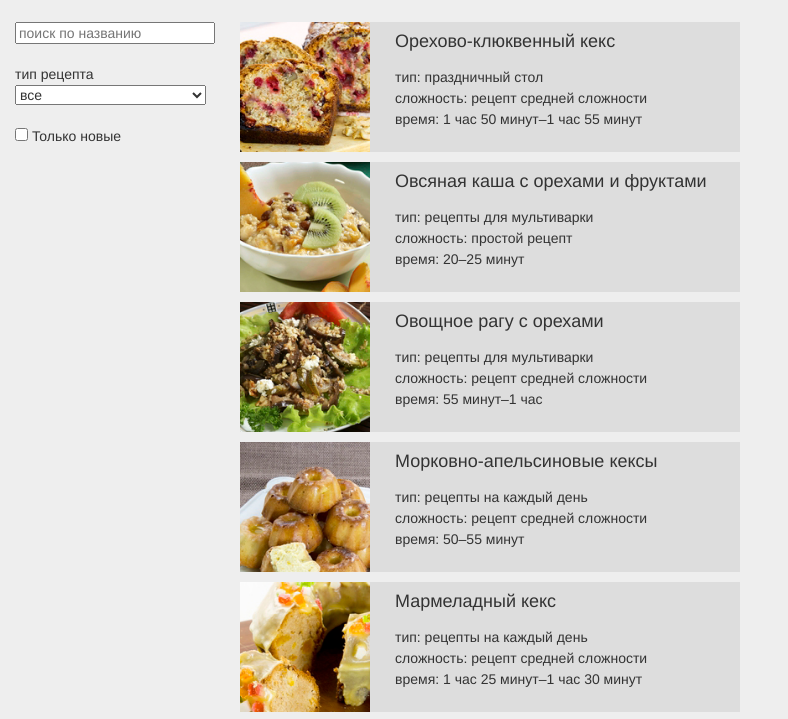
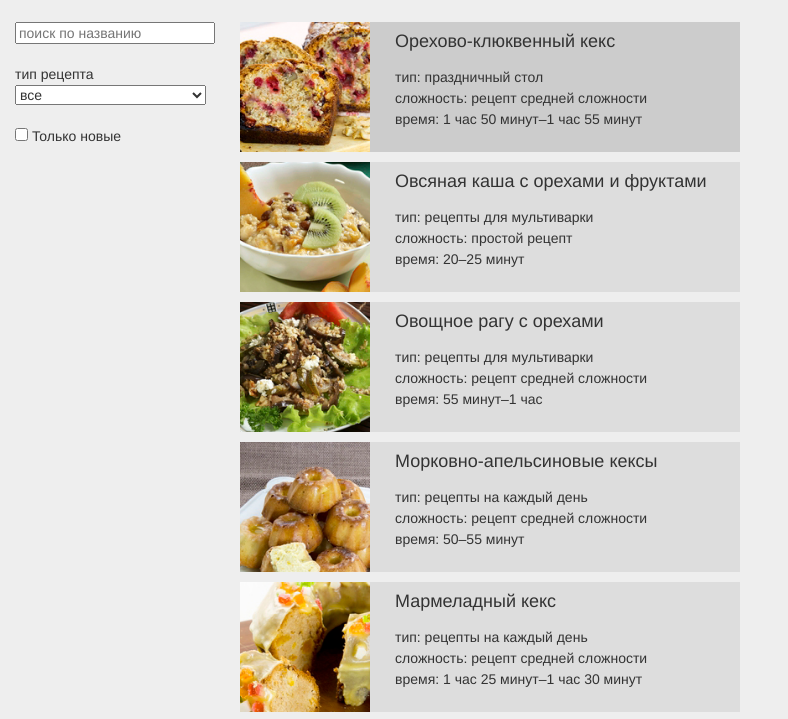
Before and after one commit to neonov/neonov.github.io, a plain HTML site: page cookBook/index.html in a window 1280 px wide. In both pictures the pointer is over the link 490 px from the left and 143 px from the top of the page. Shown: the part 57-776 px from the top of the page, without its empty margins (0-788 px from the left). Drawn offline with Linux system fonts and the light colour scheme; files whose address does not match are found by name.

Commit message:
add :hover, delete sourcemap

```diff
--- a/cookBook/css/style.css
+++ b/cookBook/css/style.css
@@ -325,6 +325,9 @@ ul {
 .recipes-list ul li.active a {
   background: #bbb;
 }
+.recipes-list ul li:hover a {
+  background: #ccc;
+}
 .recipes-list .image {
   float: left;
   width: 130px;
```
Also changed, not shown: 2 other files.
